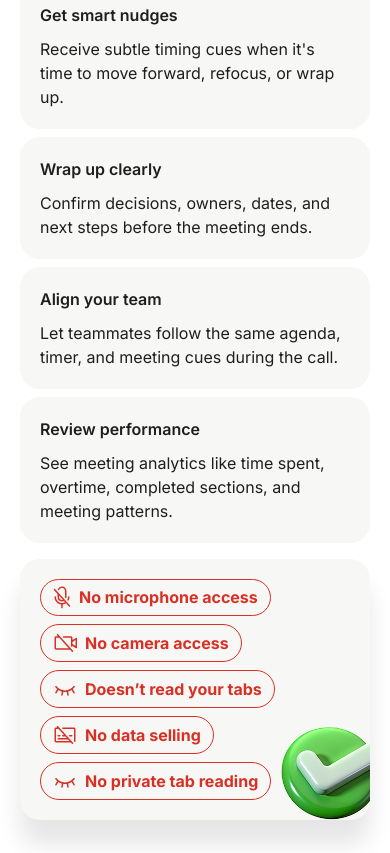
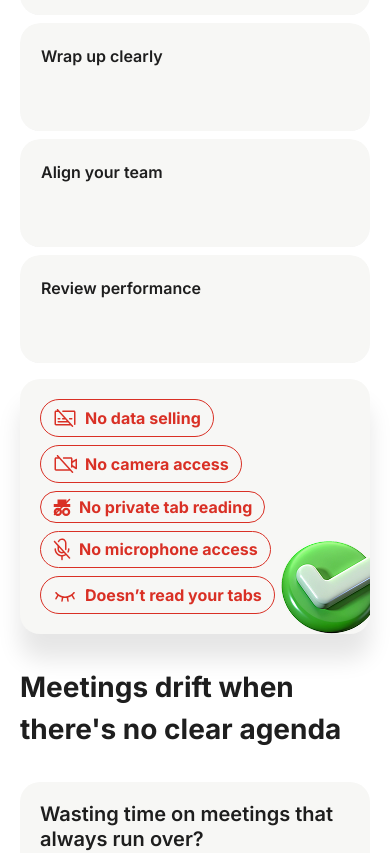
Before and after one commit to KhomenkoSerhii/MMinder, a React (Vite) app: page / in a window 390 px wide. Shown: the part 1280-2133 px from the top of the page. Built offline with nearby package versions, Linux system fonts and the light colour scheme.

Commit message:
feat: implement card flip effect on hover in Card component; update HeroSection and Features layout for improved responsiveness; add new IncognitoSlashIcon and update SEO metadata for better clarity

```diff
--- a/src/Components/UI/Card.jsx
+++ b/src/Components/UI/Card.jsx
@@ -1,6 +1,17 @@
 import React from "react";
 import { Typography } from "@/Components/UI/Typography";
 import { cn } from "@/utils/cn";
+
+const flipShell =
+  "[perspective:1000px] focus-visible:outline-none focus-visible:ring-2 focus-visible:ring-[var(--color-primary)] focus-visible:ring-offset-2 focus-visible:ring-offset-[var(--bg-light)] rounded-[20px] cursor-pointer";
+const flipInner =
+  "relative size-full min-h-[6.75rem] [transform-style:preserve-3d] transition-transform duration-500 ease-[cubic-bezier(0.33,1,0.68,1)] motion-reduce:duration-150 group-hover:[transform:rotateY(180deg)] group-focus-within:[transform:rotateY(180deg)]";
+const flipFace =
+  "absolute inset-0 flex rounded-[20px] p-5 [backface-visibility:hidden]";
+const flipFaceFront =
+  "flex-col items-start justify-between gap-2.5 bg-[var(--bg-light)] text-start shadow-sm border border-transparent transition-all group-hover:border-[var(--color-primary)] group-hover:shadow-md";
+const flipFaceBack =
+  "[transform:rotateY(180deg)] flex-col justify-center items-start gap-3 bg-[var(--bg-light)] shadow-sm";
 
 const Card = React.memo(
   ({
@@ -11,6 +22,7 @@ const Card = React.memo(
     variant = "default",
     titleVariant = "h4",
     className,
+    flipDescriptionOnHover = false,
     ...props
   }) => {
     const baseClasses = cn(
@@ -23,6 +35,37 @@ const Card = React.memo(
     );
 
     const iconClasses = cn("size-8 flex justify-center items-center", {});
+
+    if (flipDescriptionOnHover && title && description) {
+      return (
+        <article
+          className={cn(
+            "group h-full overflow-hidden rounded-[20px]",
+            flipShell,
+            className
+          )}
+          tabIndex={0}
+          aria-label={`${title}. ${description}`}
+          {...props}
+        >
+          <div className={flipInner}>
+            {/* Front */}
+            <div className={cn(flipFace, flipFaceFront)}>
+              {icon && <img className={iconClasses} alt="" src={icon} />}
+              <Typography variant={titleVariant}>{title}</Typography>
+            </div>
+
+            {/* Back */}
+            <div className={cn(flipFace, flipFaceBack)}>
+              <p className="text-sm text-[var(--color-muted)] leading-relaxed">
+                {description}
+              </p>
+              {children}
+            </div>
+          </div>
+        </article>
+      );
+    }
 
     return (
       <article className={baseClasses} {...props}>
--- a/src/Pages/Landing/HeroSection.jsx
+++ b/src/Pages/Landing/HeroSection.jsx
@@ -56,7 +56,7 @@ const HeroSection = () => {
       className="flex flex-col lg:gap-x-12 w-full justify-between lg:flex-row h-full"
       aria-labelledby="features-heading"
     >
-      <div className="flex flex-1 w-full lg:max-w-[750px] lg:gap-[31px] gap-4 flex-col justify-between items-center xl:items-start">
+      <div className="flex flex-1 w-full lg:max-w-[830px] lg:gap-[31px] gap-4 flex-col justify-between items-center xl:items-start">
         <header className="text-start">
           <Typography variant="h2">
             Run client meetings like a pro - with AI agendas, live timing, and
@@ -115,7 +115,12 @@ const HeroSection = () => {
             )}
           >
             {HERO_MAIN_FEATURE_CARDS.map((card) => (
-              <Card key={card.id} {...card} titleVariant="h6" />
+              <Card
+                key={card.id}
+                {...card}
+                titleVariant="h6"
+                flipDescriptionOnHover
+              />
             ))}
           </div>
         </section>
@@ -134,12 +139,12 @@ const HeroSection = () => {
         </Button>
 
         <div className="flex z-10 relative gap-2 shadow-sm rounded-[20px] bg-[var(--bg-light)]">
-          <div className="flex flex-wrap p-5 gap-2 z-10 items-center">
+          <div className="flex flex-wrap p-5 gap-2 z-10 items-center !pr-0">
             {HERO_DATA.badges.map((badge) => (
               <Badge key={badge.id} {...badge} />
             ))}
           </div>
-          <img src={Checked} alt="" className=" xl:block hidden w-[200px] " />
+          <img src={Checked} alt="" className=" xl:block hidden w-[180px] " />
           <img
             src={CheckedLg}
             alt=""
--- a/src/Pages/Site/Features/index.jsx
+++ b/src/Pages/Site/Features/index.jsx
@@ -40,7 +40,7 @@ const Features = () => {
           className="flex flex-col lg:gap-x-12 w-full justify-between lg:flex-row h-full"
           aria-labelledby="features-heading"
         >
-          <div className="flex flex-1 w-full lg:max-w-[750px] lg:gap-[31px] gap-4 flex-col justify-between items-center xl:items-start">
+          <div className="flex flex-1 w-full lg:max-w-[830px] lg:gap-[31px] gap-4 flex-col justify-between items-center xl:items-start">
             <header className="text-start">
               <Typography variant="h1">
                 Everything you need to lead better{" "}
@@ -98,7 +98,7 @@ const Features = () => {
             </Button>
 
             <div className="flex z-10 relative gap-2 shadow-sm rounded-[20px] bg-[var(--bg-light)]">
-              <div className="flex flex-wrap p-5 gap-2 z-10 items-center">
+              <div className="flex flex-wrap p-5 gap-2 z-10 items-center !pr-0">
                 {HERO_DATA.badges.map((badge) => (
                   <Badge key={badge.id} {...badge} />
                 ))}
@@ -106,7 +106,7 @@ const Features = () => {
               <img
                 src={Checked}
                 alt=""
-                className="w-[200px] xl:block hidden flex-shrink-0"
+                className="w-[180px] xl:block hidden flex-shrink-0"
               />
               <img
                 src={CheckedLg}
--- a/src/config/seo.js
+++ b/src/config/seo.js
@@ -2,11 +2,11 @@
 export const seoConfig = {
   // Default/fallback SEO data
   default: {
-    title: "Minute Minder - Meeting Timer & AI Reminders",
+    title: "Minute Minder - Google Meet Timer & Smart Meeting Reminders",
     description:
-      "Never miss important moments in online calls. Minute Minder helps you track time and get AI-powered reminders during meetings.",
+      "Stop overrunning meetings. Minute Minder adds a real‑time timer, smart nudges, and AI Agenda Timer to Google Meet — helping teams save up to $1,000/month in wasted time.",
     keywords:
-      "meeting timer, online call timer, AI reminders, video call assistant, meeting productivity, time tracking",
+      "meeting timer, google meet timer, AI reminders, video call assistant, meeting productivity, time tracking",
     ogType: "website",
     ogImage: "/web-app-manifest-512x512.png",
     twitterCard: "summary_large_image",
@@ -117,12 +117,22 @@ export const seoConfig = {
   },
 
   landing: {
-    title: "Meeting Timer & AI Agenda Assistant That Keeps Your Meetings On Track | Minute Minder",
+    title: "Stop Overrunning Meetings — Save Up to $1,000/month | Minute Minder",
     description:
-      "Transform your online meetings with Minute Minder's intelligent timer and AI-powered reminders. Available as a Chrome extension for seamless integration.",
+      "Install Minute Minder, customize smart reminders, and start protecting your billable hours. A 3-step Chrome extension that adds a real‑time timer and AI nudges to every Google Meet.",
     keywords:
-      "online calls timer, AI reminders, Chrome extension, meeting productivity, video conferencing tools",
+      "google meet timer, AI reminders, Chrome extension, meeting productivity, save meeting time, billable hours",
     ogType: "website",
+    ogTitle: "Stop Overrunning Meetings — Save Up to $1,000/month | Minute Minder",
+    ogDescription:
+      "Install the Chrome extension, set smart reminders, and start saving up to $1,000/month in wasted meeting time. Works inside Google Meet.",
+    ogImage: "https://minuteminder.io/og/home-1200x630.png",
+    ogImageWidth: "1200",
+    ogImageHeight: "630",
+    twitterTitle: "Stop Overrunning Meetings — Save Up to $1,000/month",
+    twitterDescription:
+      "3 steps: install extension → customize reminders → protect your billable hours. Timer + AI nudges for Google Meet.",
+    twitterImage: "https://minuteminder.io/og/home-1200x630.png",
     canonical: "/landing",
     structuredData: {
       "@context": "https://schema.org",
@@ -247,21 +257,21 @@ export const seoConfig = {
   },
 
   pricing: {
-    title: "Pricing - for small teams and enterprise | Minute Minder",
+    title: "Pricing - Plans for Teams & Enterprise | Minute Minder",
     description:
-      "Simple pricing for teams that want on‑time meetings: 7‑day trial. Minte Minder.",
+      "Simple, transparent pricing for teams that want on‑time meetings. Start with a 7‑day free trial — no credit card required. Minute Minder.",
     keywords:
       "meeting timer pricing, subscription plans, productivity tools pricing, team pricing, enterprise pricing, google meet timer pricing",
     ogType: "website",
-    ogTitle: "Pricing - for small teams and enterprise | Minute Minder",
+    ogTitle: "Pricing - Plans for Teams & Enterprise | Minute Minder",
     ogDescription:
-      "Simple pricing for teams that want on‑time meetings: 7‑day trial. Minte Minder.",
+      "Start free for 7 days. Minute Minder adds a timer, smart nudges, and AI Agenda Timer to Google Meet — helping teams save up to $1,000/month.",
     ogImage: "https://minuteminder.io/og/pricing-1200x630.png",
     ogImageWidth: "1200",
     ogImageHeight: "630",
-    twitterTitle: "Pricing - for small teams and enterprise | Minute Minder",
+    twitterTitle: "Pricing - Plans for Teams & Enterprise | Minute Minder",
     twitterDescription:
-      "Simple pricing for teams that want on‑time meetings: 7‑day trial.",
+      "7‑day free trial. Timer, nudges & AI Agenda Timer for Google Meet. Save up to $1,000/month in overrun time.",
     twitterImage: "https://minuteminder.io/og/pricing-1200x630.png",
     canonical: "/pricing",
     structuredData: {
--- a/src/utils/Data/data.js
+++ b/src/utils/Data/data.js
@@ -6,13 +6,14 @@ import Micro from "@/assets/icons/Micro.svg";
 import CameraIcon from "@/assets/icons/CameraIcon.svg";
 import EyeIcon from "@/assets/icons/EyeIcon.svg";
 import DataIcon from "@/assets/icons/DataIcon.svg";
+import IncognitoSlashIcon from "@/assets/icons/IncognitoSlashIcon.svg";
 
 export const HERO_DATA = {
   badges: [
     {
       id: 1,
-      text: "No microphone access",
-      icon: Micro,
+      text: "No data selling",
+      icon: DataIcon,
     },
     {
       id: 2,
@@ -21,17 +22,18 @@ export const HERO_DATA = {
     },
     {
       id: 3,
-      text: "Doesn’t read your tabs",
-      icon: EyeIcon,
+      text: "No private tab reading",
+      icon: IncognitoSlashIcon,
     },
     {
       id: 4,
-      text: "No data selling",
-      icon: DataIcon,
+      text: "No microphone access",
+      icon: Micro,
     },
+
     {
       id: 5,
-      text: "No private tab reading",
+      text: "Doesn’t read your tabs",
       icon: EyeIcon,
     },
   ],
```
Also changed, not shown: src/assets/icons/IncognitoSlashIcon.svg (added).
